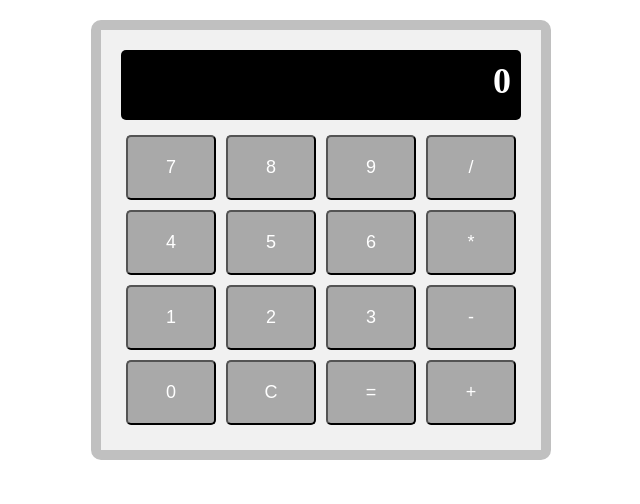
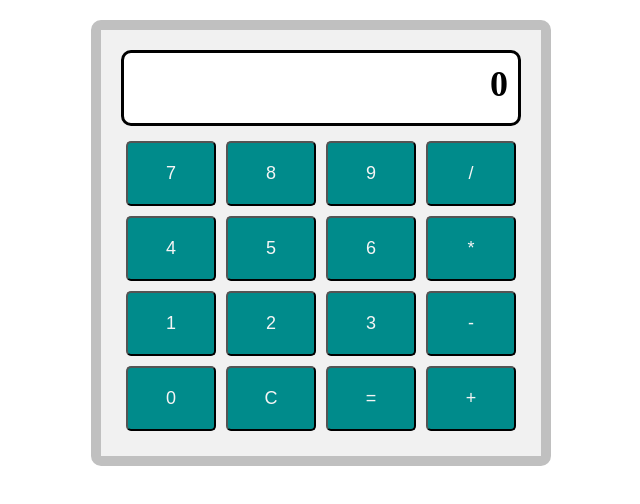
Before and after one commit to DvirHayat/tirgul1, a plain HTML site: page index.html in a window 1280 px wide. Shown: the whole page, without its empty margins (319-959 px from the left). Drawn offline with Linux system fonts and the light colour scheme.

Commit message:
changed css colors

```diff
--- a/styles.css
+++ b/styles.css
@@ -8,15 +8,16 @@
 }
 
 .monitor {
-  background-color: black;
-  color: white;
+  background-color: white;
+  color: black;
   font-weight: bold;
   font-size: 36px;
   margin-bottom: 10px;
   padding: 10px;
-  border-radius: 5px;
+  border-radius: 10px;
   height: 50px;
   text-align: right;
+  border: 3px solid black;
 }
 
 .d-btn {
@@ -24,8 +25,8 @@
   width: calc(25% - 10px);
   margin: 5px;
   text-align: center;
-  background-color: darkgray;
-  color: white;
+  background-color:darkcyan ;
+  color: whitesmoke;
   padding: 20px 0;
   border-radius: 5px;
   cursor: pointer;
@@ -33,7 +34,7 @@
 }
 
 .d-btn:hover {
-  background-color: black;
+  background-color: cadetblue;
 }
 
 .row {
```
